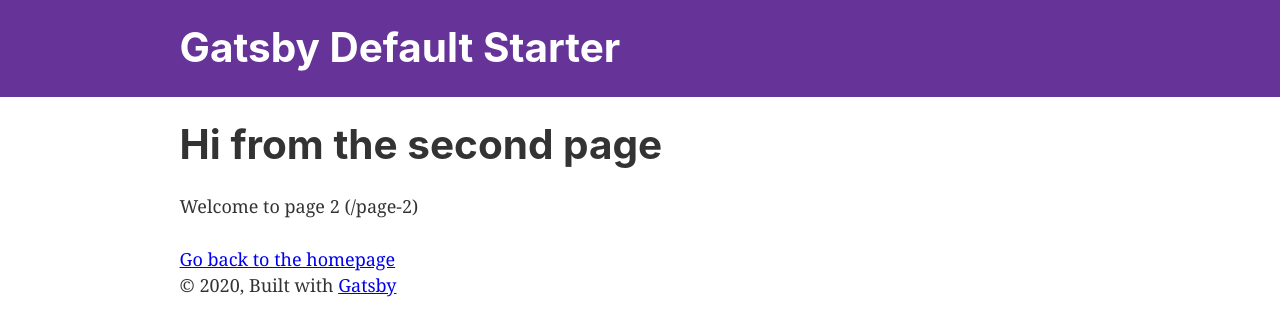
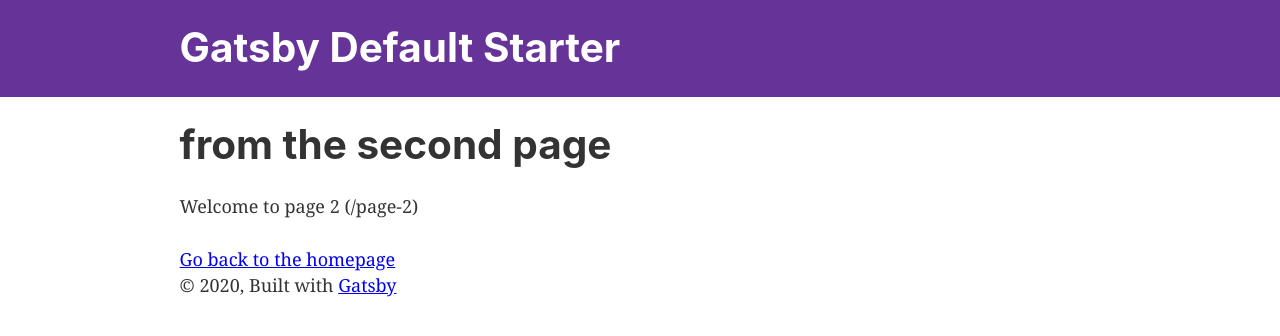
Before and after one commit to PierreCrb/Incrementals-Builds-Gatsby, a Gatsby site in the folder incremental-build-gatsby/: page /page-2 in a window 1280 px wide. Built offline with nearby package versions, Linux system fonts and the light colour scheme; Gatsby itself is replaced by a stand-in of ours.

Commit message:
Change Test

```diff
--- a/incremental-build-gatsby/src/pages/page-2.tsx
+++ b/incremental-build-gatsby/src/pages/page-2.tsx
@@ -8,7 +8,7 @@
 const SecondPage = (props: PageProps) => (
   <Layout>
     <SEO title="Page two" />
-    <h1>Hi from the second page</h1>
+    <h1>from the second page</h1>
     <p>Welcome to page 2 ({props.path})</p>
     <Link to="/">Go back to the homepage</Link>
   </Layout>
```
